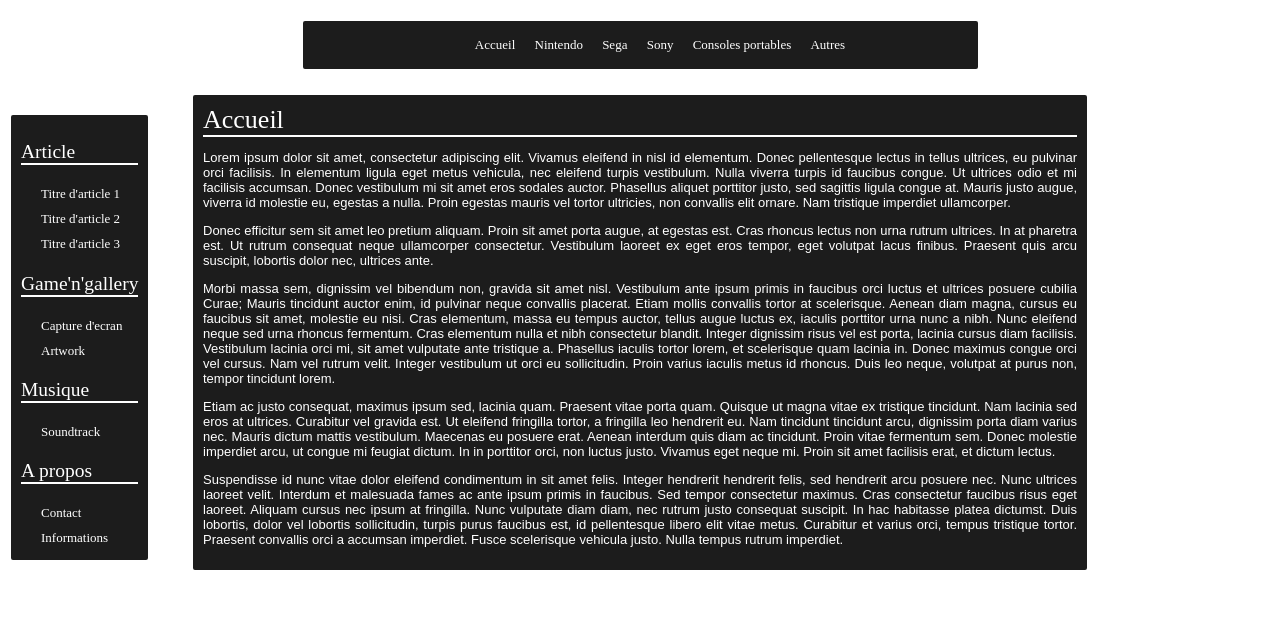
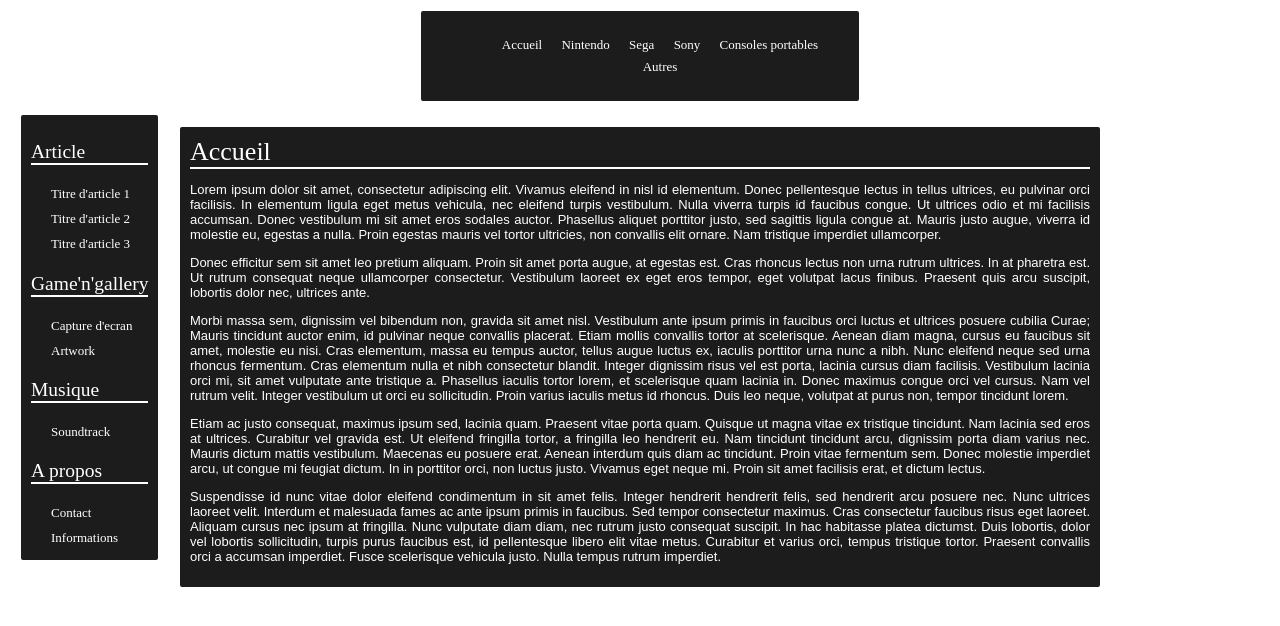
Before and after one commit to yazillux/site, a plain HTML site: page index.html in a window 1280 px wide. Drawn offline with Linux system fonts and the light colour scheme; a web font is replaced by a local one.

Commit message:
Update style.css

```diff
--- a/style.css
+++ b/style.css
@@ -19,7 +19,7 @@ p
 
 /*******CONTENT*******/
 
-#content
+#menu, #text
 {
 	width: 900px;
 	color: white;
@@ -28,7 +28,7 @@ p
 	padding: 10px;
 }
 
-#content #text
+#text
 {
 	background-color: #1C1C1C;
 	border: 3px solid white;
@@ -36,8 +36,7 @@ p
 	margin: auto;
 	padding: 10px;
 }
-
-#content #text h1
+#text h1
 {
 	margin: auto;
 	border-bottom: 2px solid white;
@@ -92,7 +91,7 @@ p
 	background-color: #1C1C1C;
 	border: 3px solid white;
 	border-radius: 5px;
-	width: 75%;
+	width: 33%;
 	margin: auto;
 	margin-bottom: 20px;
 }
@@ -145,3 +144,5 @@ p
 }
 
 #menul ul li a{line-height : 25px;}
+
+#menul{margin-left : 10px;}
```
